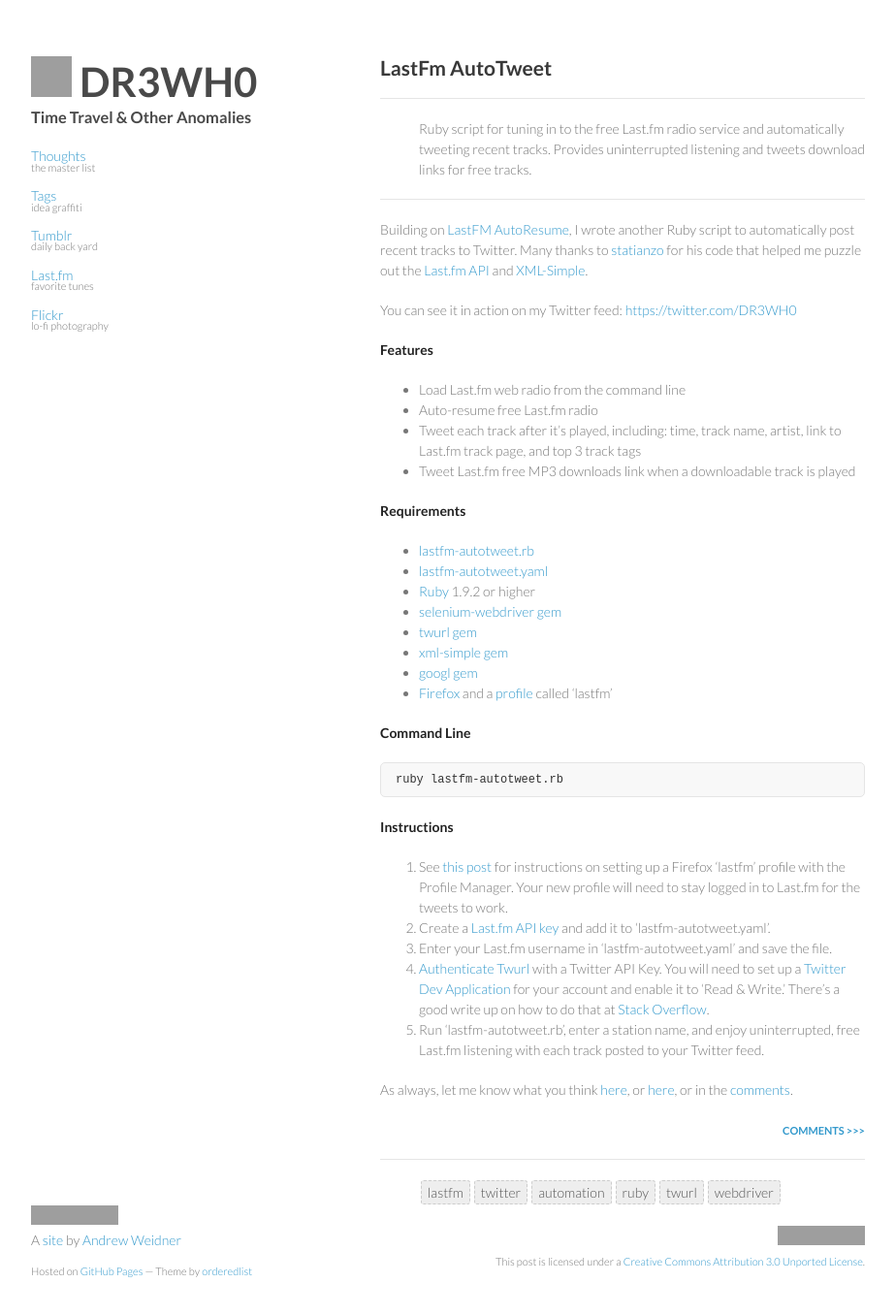
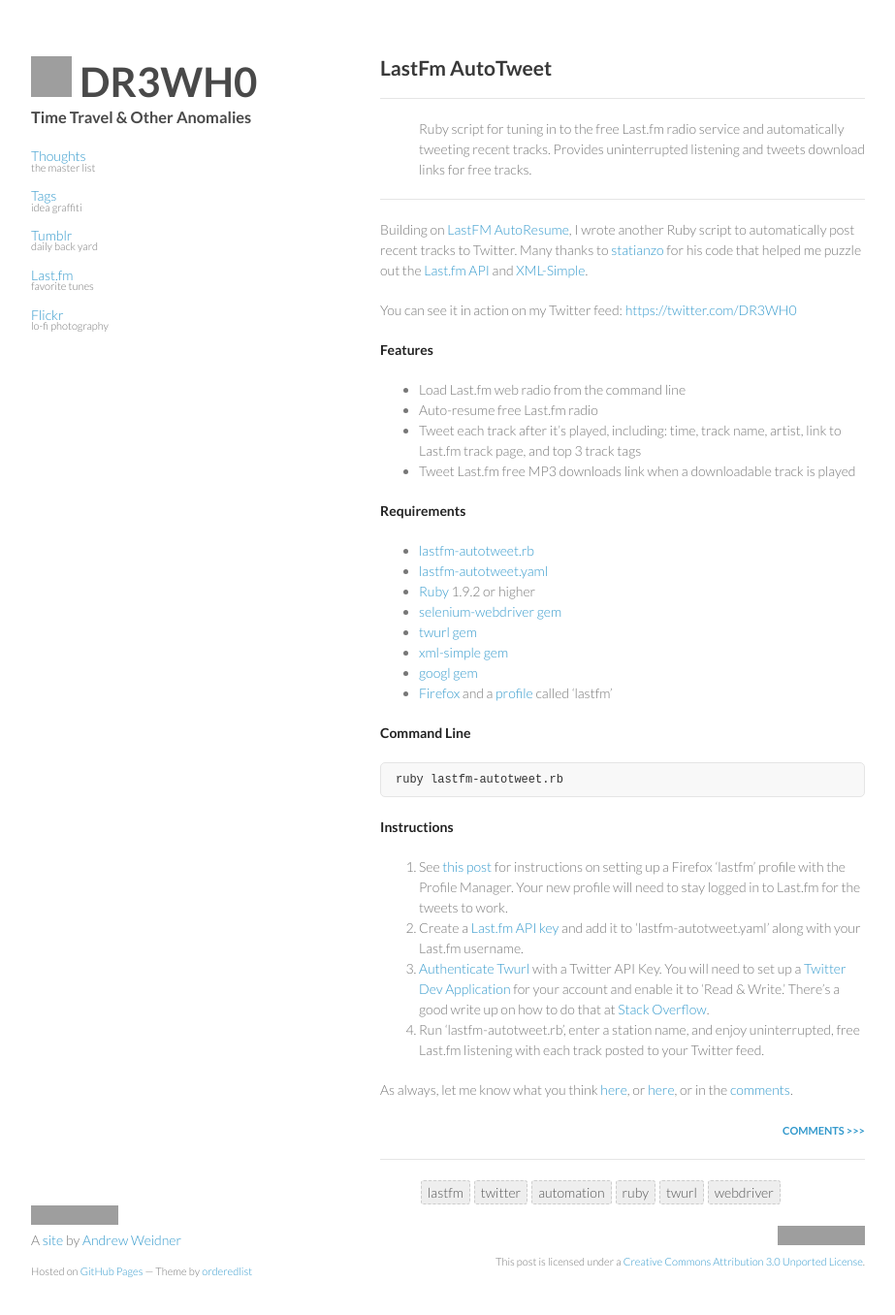
Before and after one commit to DR3WH0/DR3WH0.github.io, a Jekyll site: the page built from _posts/2013-08-19-lastfm-autotweet.md, in a window 1280 px wide and 1380 px high. Shown: the top 1356 px of the window at 97% size, without its empty margins (178-1101 px from the left). Built offline with Jekyll 4.4.1, drawn with Linux system fonts in a browser that asks for light colours; Markdown is read by kramdown in place of the engine named in the settings; comment, search, counter and statistics services are not loaded; grey boxes are pictures that could not be loaded.

Commit message:
Updated 2013-08-19-lastfm-autotweet.md

```diff
--- a/_posts/2013-08-19-lastfm-autotweet.md
+++ b/_posts/2013-08-19-lastfm-autotweet.md
@@ -36,9 +36,8 @@
 **Instructions**
 
 1. See [this post](http://dr3wh0.github.io/dr3wh0/2013/08/17/lastfm-autoresume-part-2/) for instructions on setting up a Firefox 'lastfm' profile with the Profile Manager. Your new profile will need to stay logged in to Last.fm for the tweets to work.
-2. Create a [Last.fm API key](http://www.last.fm/api/account/create) and add it to 'lastfm-autotweet.yaml'.
-4. Enter your Last.fm username in 'lastfm-autotweet.yaml' and save the file.
+2. Create a [Last.fm API key](http://www.last.fm/api/account/create) and add it to 'lastfm-autotweet.yaml' along with your Last.fm username.
 3. [Authenticate Twurl](http://rubydoc.info/gems/twurl/0.8.3/file/README) with a Twitter API Key. You will need to set up a [Twitter Dev Application](https://dev.twitter.com/) for your account and enable it to 'Read & Write.' There's a good write up on how to do that at [Stack Overflow](http://stackoverflow.com/questions/12916539/simplest-php-example-for-retrieving-user-timeline-with-twitter-api-version-1-1/15314662#15314662).
-5. Run 'lastfm-autotweet.rb', enter a station name, and enjoy uninterrupted, free Last.fm listening with each track posted to your Twitter feed.
+4. Run 'lastfm-autotweet.rb', enter a station name, and enjoy uninterrupted, free Last.fm listening with each track posted to your Twitter feed.
 
 As always, let me know what you think [here](https://gist.github.com/DR3WH0/6268055#file-lastfm-autotweet-yaml), or [here](http://www.last.fm/user/DR3WH0), or in the [comments](http://dr3wh0.github.io/guestbook.html).
```
